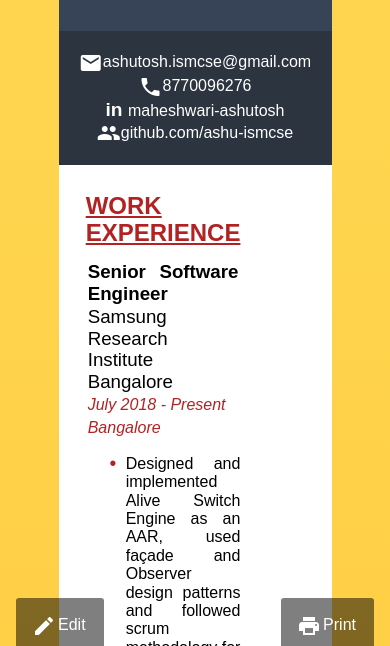
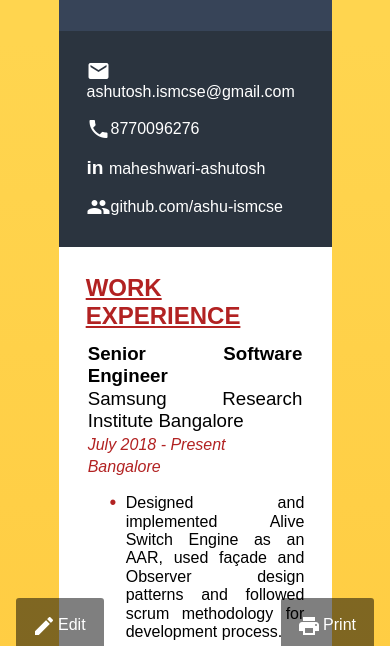
Before and after one commit to ashu-ismcse/Resume, a plain HTML site: page index.html in a window 390 px wide. Shown: the part 174-820 px from the top of the page. Drawn offline with Linux system fonts and the light colour scheme.

Commit message:
Add responsive behaviour

```diff
--- a/css/style.css
+++ b/css/style.css
@@ -115,6 +115,21 @@
 	background: var(--header-handles-background);
 	justify-content: space-around;
 	padding: 1.25em;
+	align-items: flex-end;
+}
+
+.profile-handles-item{
+	width: fit-content;
+}
+
+@media screen and (max-width: 900px) {
+	.sm-flex-column-container{
+		flex-direction: column;
+		align-items: flex-start;
+	}
+	.profile-handles-item {
+		padding: 0.5em;
+	}
 }
 
 .profile-summary {
@@ -163,20 +178,21 @@
 	margin: 0.5em 0;
 } */
 
-.profile-handles {
-	align-items: flex-end;
-}
-
-.profile-handles-item{
-	width: fit-content;
-}
-
 .col-7{
 	flex-basis: calc(7/12 * 100%);
 }
 
 .col-5{
 	flex-basis: calc(5/12 * 100%);
+}
+
+@media screen and (max-width : 900px) {
+	.col-sm-12 {
+		flex-basis: 100%;
+	}
+	.column-item{
+		width: 100%;
+	}
 }
 
 .language-item::before , .interest-item::before {
--- a/index.html
+++ b/index.html
@@ -32,7 +32,7 @@
 			<div class="column-item header-column-item header-column-item3 profile-summary">
 				<p class="summary"></p>
 			</div>
-			<div class="column-item header-column-item header-column-item4 profile-handles flex-row-container">
+			<div class="column-item header-column-item header-column-item4 profile-handles flex-row-container sm-flex-column-container">
 				<div class = "row-item profile-handles-item flex-row-container">
 					<i class="material-icons row-item">mail</i>
 					<a class = "row-item" href="mailto:ashutosh.ismcse@gmail.com?Subject=Hi%20Ashutosh" target="_blank">
@@ -59,7 +59,7 @@
 		<main class="flex-row-container">
 
 			<!-- Main Section -->
-			<div class="row-item main-row-item main-row-item1 col-7 flex-column-container main-section">
+			<div class="row-item main-row-item main-row-item1 col-7 col-sm-12 flex-column-container main-section">
 				<div class="column-item work-experience">
 					<h2>Work Experience</h2>
 					<div class="flex-column-container">
@@ -148,7 +148,7 @@
 			<!-- End Main Section -->
 
 			<!-- Start Side Section -->
-			<div class="row-item main-row-item main-row-item2 col-5 flex-column-container side-section">
+			<div class="row-item main-row-item main-row-item2 col-5 col-sm-12 flex-column-container side-section">
 				<div class="column-item technical-language">
 					<h2>Language</h2>
 					<ul class="flex-row-container language">
```
